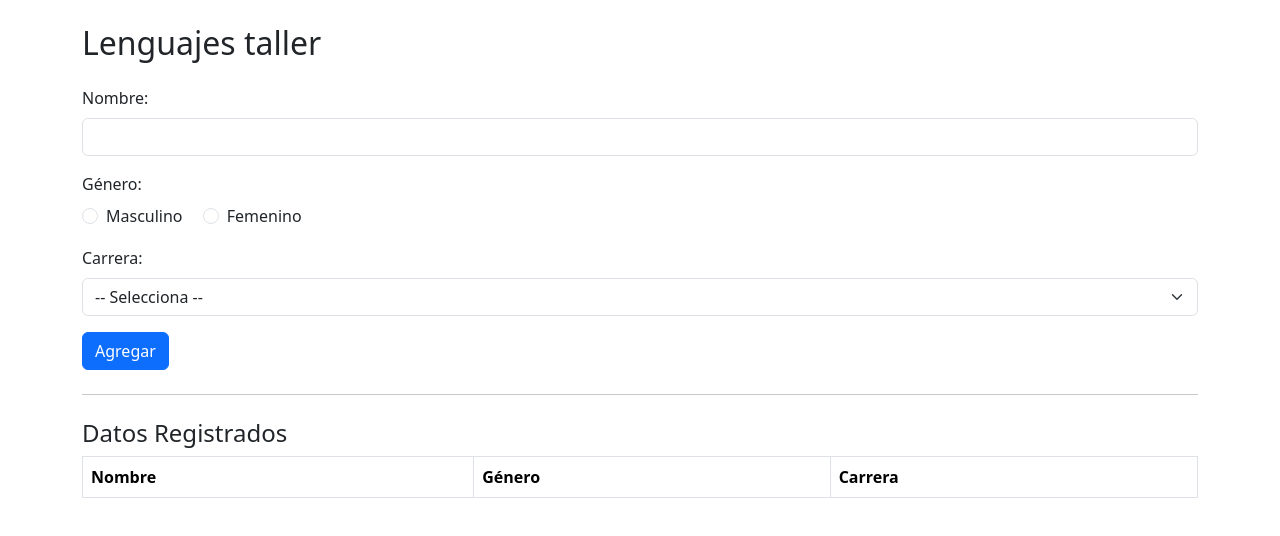
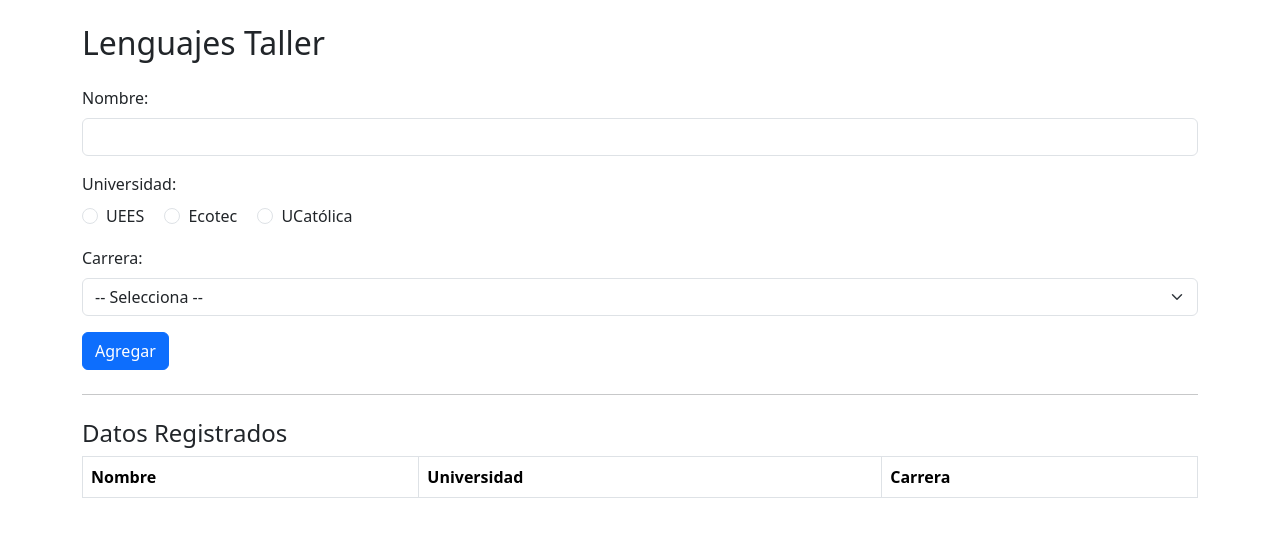
Before and after one commit to rfalquezg/taller8, a plain HTML site: page index.html in a window 1280 px wide. Drawn offline with nearby package versions, Linux system fonts and the light colour scheme.

Commit message:
Paginaterminada

```diff
--- a/index.html
+++ b/index.html
@@ -2,16 +2,16 @@
 <html lang="es">
 <head>
   <meta charset="UTF-8">
-  <title>Index.html</title>
+  <title>Lenguajes taller</title>
   <link href="https://cdn.jsdelivr.net/npm/bootstrap@5.3.3/dist/css/bootstrap.min.css" rel="stylesheet">
 
   <script>
     function agregar() {
       const nombre = document.getElementById("nombre").value;
-      const genero = document.querySelector('input[name="genero"]:checked');
+      const universidad = document.querySelector('input[name="universidad"]:checked');
       const carrera = document.getElementById("carrera").value;
 
-      if (!nombre || !genero || !carrera) {
+      if (!nombre || !universidad || !carrera) {
         alert("Por favor complete todos los campos.");
         return;
       }
@@ -20,19 +20,19 @@
       const fila = tabla.insertRow();
 
       fila.insertCell(0).textContent = nombre;
-      fila.insertCell(1).textContent = genero.value;
+      fila.insertCell(1).textContent = universidad.value;
       fila.insertCell(2).textContent = carrera;
 
       // Limpiar campos
       document.getElementById("nombre").value = "";
-      genero.checked = false;
+      universidad.checked = false;
       document.getElementById("carrera").selectedIndex = 0;
     }
   </script>
 </head>
 <body class="container mt-4">
 
-  <h2 class="mb-4">Lenguajes taller</h2>
+  <h2 class="mb-4">Lenguajes Taller</h2>
 
   <div class="mb-3">
     <label for="nombre" class="form-label">Nombre:</label>
@@ -40,14 +40,18 @@
   </div>
 
   <div class="mb-3">
-    <label class="form-label">Género:</label><br>
+    <label class="form-label">Universidad:</label><br>
     <div class="form-check form-check-inline">
-      <input type="radio" name="genero" id="masculino" value="Masculino" class="form-check-input">
-      <label for="masculino" class="form-check-label">Masculino</label>
+      <input type="radio" name="universidad" id="uees" value="UEES" class="form-check-input">
+      <label for="uees" class="form-check-label">UEES</label>
     </div>
     <div class="form-check form-check-inline">
-      <input type="radio" name="genero" id="femenino" value="Femenino" class="form-check-input">
-      <label for="femenino" class="form-check-label">Femenino</label>
+      <input type="radio" name="universidad" id="ecotec" value="Ecotec" class="form-check-input">
+      <label for="ecotec" class="form-check-label">Ecotec</label>
+    </div>
+    <div class="form-check form-check-inline">
+      <input type="radio" name="universidad" id="ucatolica" value="UCatólica" class="form-check-input">
+      <label for="ucatolica" class="form-check-label">UCatólica</label>
     </div>
   </div>
 
@@ -70,7 +74,7 @@
     <thead>
       <tr>
         <th>Nombre</th>
-        <th>Género</th>
+        <th>Universidad</th>
         <th>Carrera</th>
       </tr>
     </thead>
```
